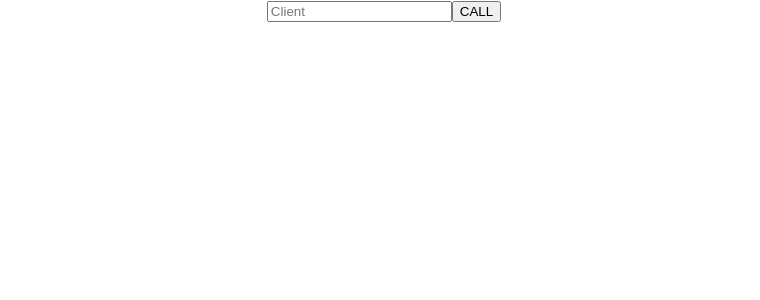
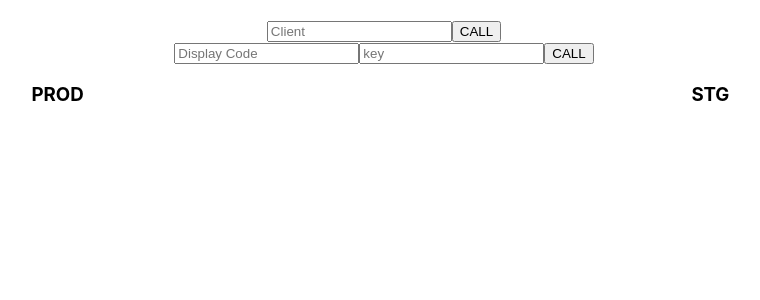
Before and after one commit to AndrejusChomicenka/Rosetta_UI_playground, a React (Create React App) app: page / in a window 1280 px wide. Shown: the top 300 px of the page, without its empty margins (256-1016 px from the left). Built offline with nearby package versions, Linux system fonts and the light colour scheme.

Commit message:
additional call form added

```diff
--- a/src/App.js
+++ b/src/App.js
@@ -6,6 +6,9 @@ function App() {
   const [callProd, setCallProd] = useState('')
   const [callStg, setCallStg] = useState('')
   const [client, setClient] = useState('')
+
+  const [dc, setDc] = useState('')
+  const [requestKey, setRequestKey] = useState('')
 
   const callHandler = async (e) => {
     e.preventDefault()
@@ -20,6 +23,32 @@ function App() {
     const getResponseStg = async () => {
       const resStg = await fetch(
         `https://rosetta-stg.prod.us-east-1.nexus.bazaarvoice.com/package/1/client/${client}`
+        )
+      const dataStg = await resStg.text()
+      setCallStg(dataStg)
+    }
+
+    const getAll = async () => {
+      await getResponseProd()
+      await getResponseStg()
+    }
+
+    getAll()
+  }
+
+  const callHandler2 = async (e) => {
+    e.preventDefault()
+    const getResponseProd = async () => {
+      const resProd = await fetch(
+        `https://rosetta.prod.us-east-1.nexus.bazaarvoice.com/scan/2/site/${dc}/prr?key=${requestKey}`
+      )
+      const dataProd = await resProd.text()
+      setCallProd(dataProd)
+    }
+
+    const getResponseStg = async () => {
+      const resStg = await fetch(
+        `https://rosetta-stg.prod.us-east-1.nexus.bazaarvoice.com/scan/2/site/${dc}/prr?key=${requestKey}`
         )
       const dataStg = await resStg.text()
       setCallStg(dataStg)
@@ -48,9 +77,33 @@ function App() {
           CALL
         </button>
       </form>
+      <form>
+        <input
+          placeholder='Display Code'
+          value={dc}
+          onChange={(event) => setDc(event.target.value)}
+        />
+        <input
+          placeholder='key'
+          value={requestKey}
+          onChange={(event) => setRequestKey(event.target.value)}
+        />
+        <button
+          type='submit'
+          onClick={callHandler2}
+        >
+          CALL
+        </button>
+      </form>
       <div className='container'>
-        <div className='prod'>{callProd}</div>
-        <div className='stg'>{callStg}</div>
+        <div className='prod'>
+          <h3>PROD</h3>
+          {callProd}
+        </div>
+        <div className='stg'>
+          <h3>STG</h3>
+          {callStg}
+        </div>
       </div>
     </div>
   );
--- a/src/index.css
+++ b/src/index.css
@@ -1,5 +1,6 @@
 body {
   margin: 0;
+  padding-top: 20px;
   font-family: -apple-system, BlinkMacSystemFont, 'Segoe UI', 'Roboto', 'Oxygen',
     'Ubuntu', 'Cantarell', 'Fira Sans', 'Droid Sans', 'Helvetica Neue',
     sans-serif;
```
